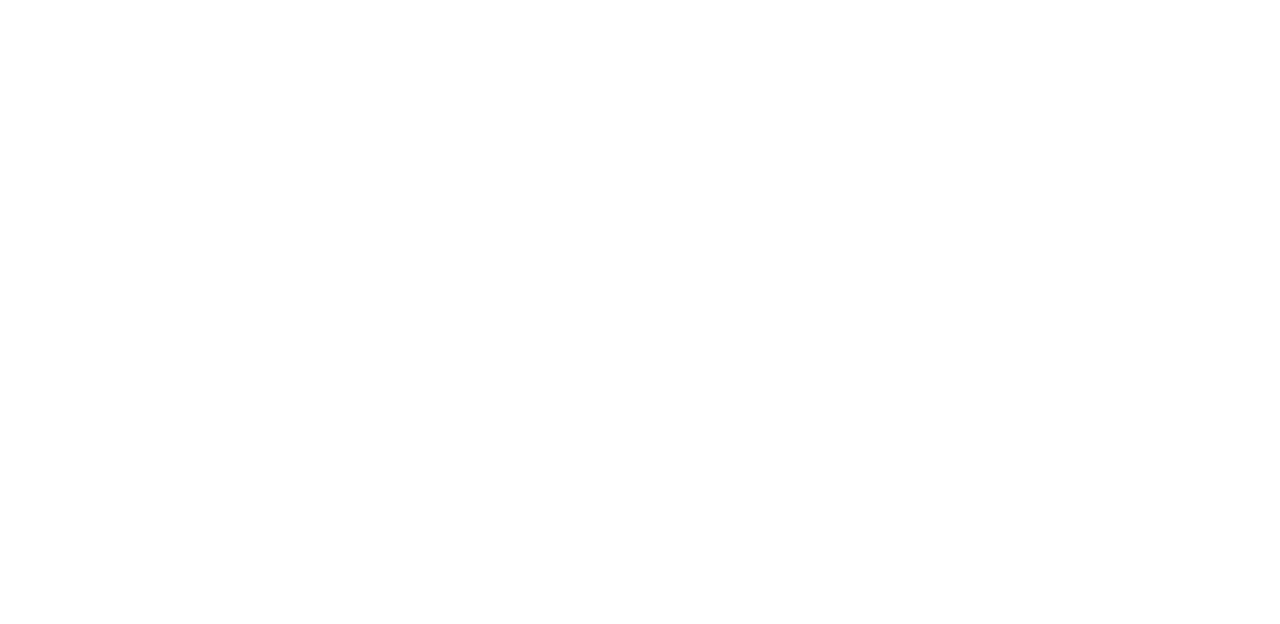
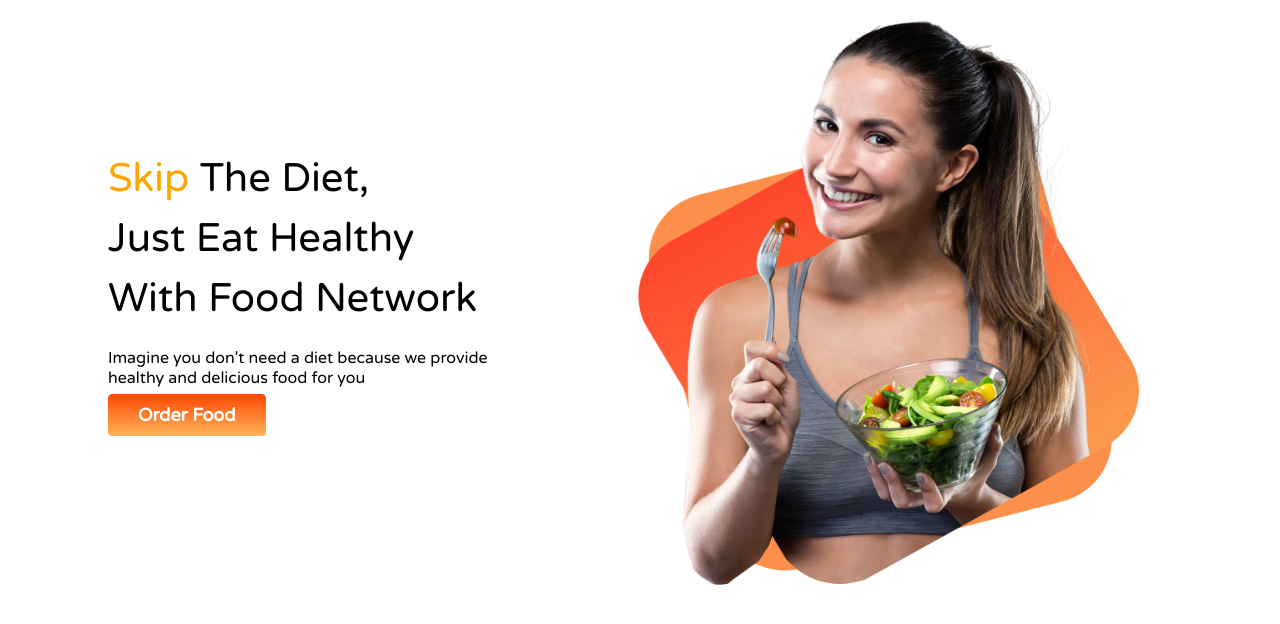
Before and after one commit to Enam121/Food-Network, a plain HTML site: page index.html in a window 1280 px wide. Drawn offline with Linux system fonts and the light colour scheme.

Commit message:
first sec. complete

```diff
--- a/index.html
+++ b/index.html
@@ -5,12 +5,48 @@
     <meta charset="UTF-8">
     <meta http-equiv="X-UA-Compatible" content="IE=edge">
     <meta name="viewport" content="width=device-width, initial-scale=1.0">
-    <title>Document</title>
+    <title>Food Network</title>
+
+    <link rel="preconnect" href="https://fonts.googleapis.com">
+    <link rel="preconnect" href="https://fonts.gstatic.com" crossorigin>
+    <link href="https://fonts.googleapis.com/css2?family=Varela+Round&family=Yanone+Kaffeesatz&display=swap"
+        rel="stylesheet">
     <link rel="stylesheet" href="style.css">
+
+
+
 </head>
 
 <body>
 
+    <section class="display-flex">
+
+        <div class="margin width">
+            <p class="font"> <span class="color"> Skip</span> The Diet,</p>
+            <p class="font">Just Eat Healthy</p>
+            <p class="font">With Food Network</p>
+            <p>Imagine you don't need a diet because we provide <br>
+                healthy and delicious food for you</p>
+
+            <a target="_blank" href="https://web.programming-hero.com/">Order Food</a>
+        </div>
+
+        <div class="width">
+            <img class="image-size" src=" Group 8425.png" alt="">
+        </div>
+
+    </section>
+
+    <section>
+        <div>
+
+        </div>
+
+        <div>
+
+        </div>
+    </section>
+
 </body>
 
 </html>
--- a/style.css
+++ b/style.css
@@ -0,0 +1,38 @@
+.font{
+    font-size: 40px;
+    line-height: 0.5em;
+    font-weight: 900px;
+}
+
+body{
+    font-family:  'Varela Round', sans-serif;
+}
+.color{
+    color: orange;
+}
+.display-flex{
+    display: flex;
+
+}
+.image-size{
+    height: 600px;
+    width: 550px;
+}
+.margin{
+    margin-top: 120px;
+   margin-left: 100px;
+}
+.width{
+    width: 40%;
+}
+a{
+    text-decoration: none;
+    background-color: orangered;
+    font-size: 18px;
+    padding:10px 30px;
+    color: white;
+     border-radius: 5px;
+     font-weight: 700;
+     background-image: linear-gradient(orangered, rgb(255, 181, 91));
+
+}
```
Also changed, not shown: Group 8425.png (added).
